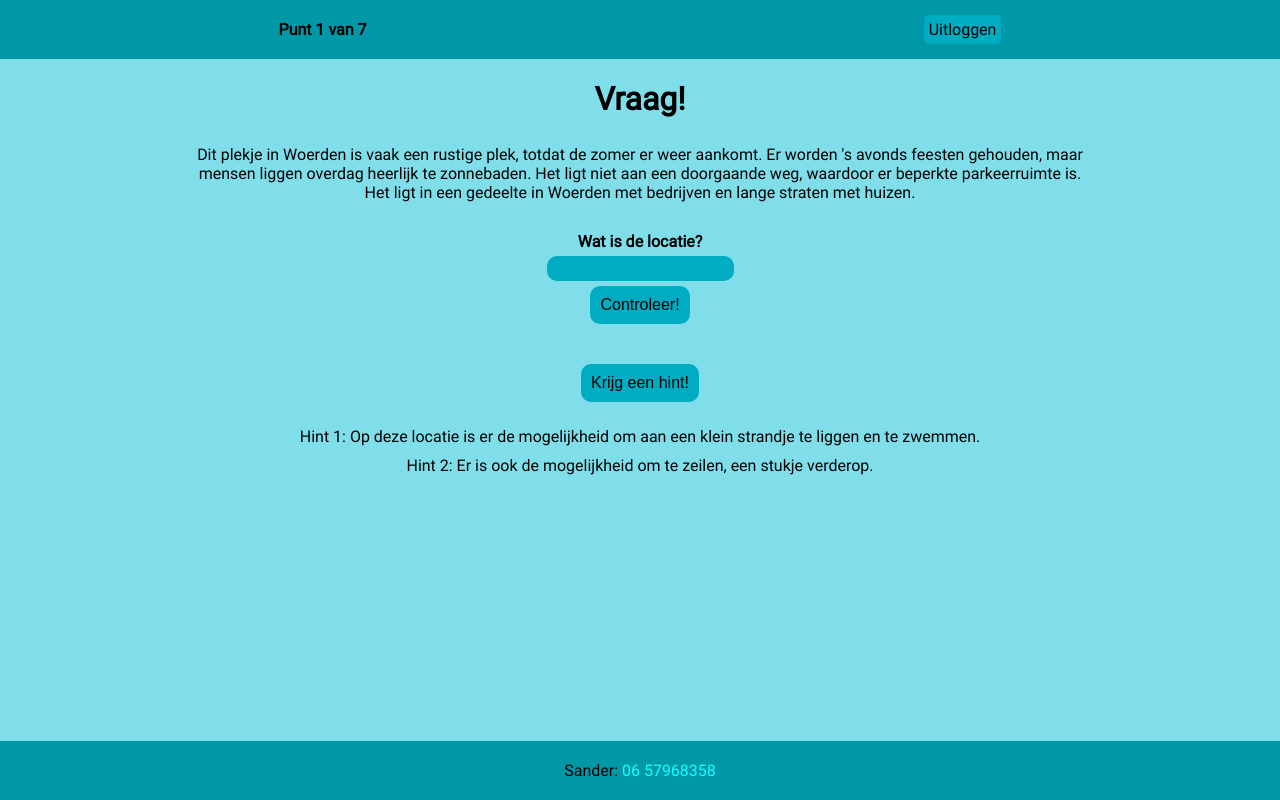
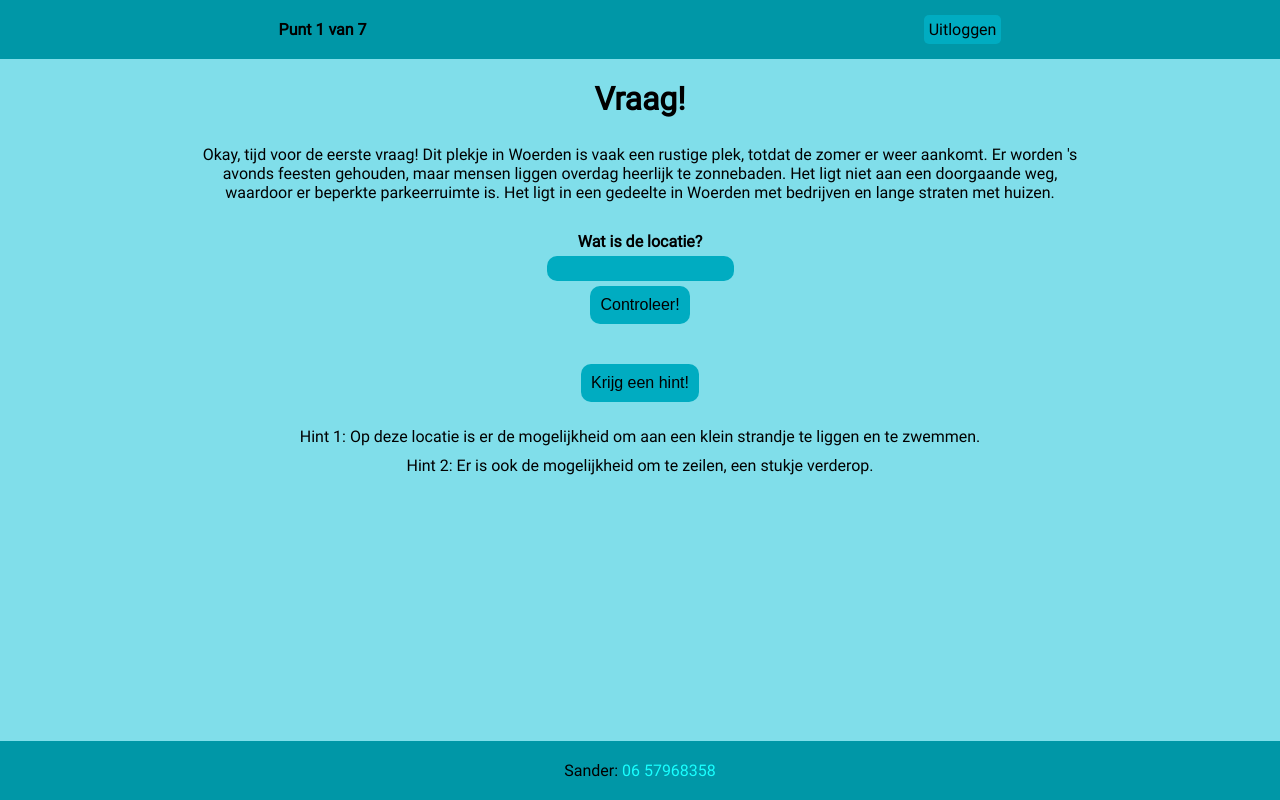
Before and after one commit to NickMous/fietspuzzeltocht, a PHP site: page /question.php in a window 1280 px wide. Run offline with PHP 8.4, Linux system fonts and the light colour scheme; the visitor is signed in with stand-in values (Sample User, id 1); tables that the repository leaves empty hold one stand-in row (values such as "Sample post").

Commit message:
'transfer files'

```diff
--- a/connect.php
+++ b/connect.php
@@ -1,7 +1,7 @@
 <?php
 
 ini_set('session.gc_maxlifetime', 3600);
-session_set_cookie_params(3600);
+session_set_cookie_params(['lifetime' => 3600, 'samesite' => 'Secure']);
 
 session_start();
 
--- a/question.php
+++ b/question.php
@@ -8,8 +8,8 @@ $vraag["kort"][1][1][0] = "Cattenbroekerplas";
 $vraag["kort"][1][1][1] = "De Singel";
 $vraag["kort"][1][1][2] = "Wijkpark Molenvliet";
 $vraag["kort"][1][1][3] = "Westdampark";
-$vraag["kort"][1][2][0] = "Dit plekje in Woerden is vaak een rustige plek, totdat de zomer er weer aankomt. Er worden 's avonds feesten gehouden, maar mensen liggen overdag heerlijk te zonnebaden.
-Het ligt niet aan een doorgaande weg, waardoor er beperkte parkeerruimte is. Het ligt in een gedeelte in Woerden met bedrijven en lange straten met huizen.";
+$vraag["kort"][1][2][0] = "Okay, tijd voor de eerste vraag! Dit plekje in Woerden is vaak een rustige plek, totdat de zomer er weer aankomt. Er worden 's avonds feesten gehouden, maar mensen liggen
+overdag heerlijk te zonnebaden. Het ligt niet aan een doorgaande weg, waardoor er beperkte parkeerruimte is. Het ligt in een gedeelte in Woerden met bedrijven en lange straten met huizen.";
 $vraag["kort"][1][2][1] = "Op deze locatie is er de mogelijkheid om aan een klein strandje te liggen en te zwemmen.";
 $vraag["kort"][1][2][2] = "Er is ook de mogelijkheid om te zeilen, een stukje verderop.";
 $vraag["kort"][1][2][3] = "Er worden ook festivals georganiseerd op deze locatie. Denk aan 90's on the beach!";
@@ -19,7 +19,7 @@ $vraag["kort"][2][1][0] = "Escapepool Woerden/Harmelen";
 $vraag["kort"][2][1][1] = "Escaperoom Woerden";
 $vraag["kort"][2][1][2] = "Boerderij de Boerinn";
 $vraag["kort"][2][1][3] = "Kameryck";
-$vraag["kort"][2][2][0] = "Op deze plek valt één van de leuke activiteiten van Woerden te doen. Het heeft wel een speciaal concept dat amper of nergens te vinden is.
+$vraag["kort"][2][2][0] = "Op naar de tweede! Op deze plek valt één van de leuke activiteiten van Woerden te doen. Het heeft wel een speciaal concept dat amper of nergens te vinden is.
  Het is in de open lucht, en dichtbij cattenbroekerplas.";
 $vraag["kort"][2][2][1] = "Je hebt hier andere spullen voor nodig dan je normale kleding.";
 $vraag["kort"][2][2][2] = "Denk aan duikspullen!";
@@ -32,7 +32,7 @@ $vraag["kort"][3][1][0] = "Herdenkingsmonument Harmelen";
 $vraag["kort"][3][1][1] = "Station Woerden";
 $vraag["kort"][3][1][2] = "Groenendijk Bedrijfskleding";
 $vraag["kort"][3][1][3] = "Oosteinde";
-$vraag["kort"][3][2][0] = "Een andere vraag dan de eerste twee! Waar is deze foto van, en wat zou de volgende locatie zijn?";
+$vraag["kort"][3][2][0] = "Een andere vraag dan de eerste twee: Waar is deze foto van, en wat zou de volgende locatie zijn?";
 $vraag["kort"][3][2][1] = "Op deze plek is een ramp gebeurd dat in het nieuws is geweest. Het dateert uit ongeveer een halve eeuw geleden.";
 $vraag["kort"][3][2][2] = "Deze plek heeft zijn eigen monument gekregen.";
 $vraag["kort"][3][2][3] = "Het is niet in Woerden te vinden, maar ligt op het traject van Woerden naar Utrecht.";
@@ -45,9 +45,9 @@ $vraag["kort"][4][1][1] = "De Boerinn";
 $vraag["kort"][4][1][2] = "Golfbaan Bentwoud";
 $vraag["kort"][4][1][3] = "BatensteinBuiten";
 $vraag["kort"][4][2][0] = "Rebustijd!";
-$vraag["kort"][4][2][1] = "Geen hints beschikbaar :)";
-$vraag["kort"][4][2][2] = "Geen hints beschikbaar :)";
-$vraag["kort"][4][2][3] = "Geen hints beschikbaar :)";
+$vraag["kort"][4][2][1] = "Geen hints beschikbaar ;)";
+$vraag["kort"][4][2][2] = "Geen hints beschikbaar ;)";
+$vraag["kort"][4][2][3] = "Geen hints beschikbaar ;)";
 $vraag["kort"][4][3][0] = "img";
 $vraag["kort"][4][3][1] = "media/images/tussenstop.png";
 
@@ -57,8 +57,8 @@ $vraag["kort"][5][1][0] = "De Schulenburch";
 $vraag["kort"][5][1][1] = "schulenburg";
 $vraag["kort"][5][1][2] = "schulenburg";
 $vraag["kort"][5][1][3] = "schulenburg";
-$vraag["kort"][5][2][0] = "De volgende locatie is een locatie waar sommige van onze leden zich ook huis houden! Deze locatie zit naast een sportvereniging, en deze locatie kan ook afgehuurd worden.
- Er zit zelfs nog een bibliotheek naast of erbij, dus kortom veelzijdig!";
+$vraag["kort"][5][2][0] = "En weer terug naar de eerste soort vragen. De volgende locatie is een locatie waar sommige van onze leden zich ook huis houden! Deze locatie zit naast een sportvereniging,
+en deze locatie kan ook afgehuurd worden.Er zit zelfs nog een bibliotheek naast of erbij, dus kortom veelzijdig!";
 $vraag["kort"][5][2][1] = "In dit gebouw bevindt muziekvereniging Nieuw Leven Kamerik.";
 $vraag["kort"][5][2][2] = "Op de weg van Kamerik naar Kanis is dit gebouw te vinden.";
 $vraag["kort"][5][2][3] = "Naast dit gebouw zit voetbalvereniging Kamerik.";
@@ -75,9 +75,41 @@ $vraag["kort"][6][2][1] = "Niet zo moeilijk denken hoor!";
 $vraag["kort"][6][2][2] = "Tja, waar zijn we vandaag gestart?";
 $vraag["kort"][6][2][3] = "Even die hersens laten kraken...";
 
-$vraag["lang"][1] = "snellerpoort";
-$vraag["lang"][2] = "vijverbos";
-$vraag["lang"][3] = "Kasteel de Haar";
+$vraag["lang"][1][0][0] = "snellerpoort";
+$vraag["lang"][1][1][0] = "Sporthal Snellerpoort";
+$vraag["lang"][1][1][1] = "Sporthal bij de Regenboogschool";
+$vraag["lang"][1][1][2] = "Thijs van der Polshal";
+$vraag["lang"][1][1][3] = "Sporthal Bullewijk";
+$vraag["lang"][1][2][0] = "In dit gebouw hebben een aantal grote concerten plaatsgevonden. Het ligt redelijk aan de rand van Woerden, waardoor er in de buurt niet veel gebeurt qua activiteiten.
+Er zijn wel meerdere sportclubs actief in en rondom het gebouw.";
+$vraag["lang"][1][2][1] = "Naast dit gebouw zit ook een middelbare school, en deze wordt ook afgehuurd door de school.";
+$vraag["lang"][1][2][2] = "Het bevindt zich in waterrijk.";
+$vraag["lang"][1][2][3] = "In de buurt zit een voetbalvereniging, namelijk SC Woerden.";
+
+$vraag["lang"][2][0][0] = "vijverbos";
+$vraag["lang"][2][1][0] = "Het Vijverbos";
+$vraag["lang"][2][1][1] = "Landgoed Bredius";
+$vraag["lang"][2][1][2] = "Linschoterbos";
+$vraag["lang"][2][1][3] = "Bos over Holland";
+$vraag["lang"][2][2][0] = "De volgende locatie is een bos buiten Woerden. De naam van het bos is afgeleid van een watertype.";
+$vraag["lang"][2][2][1] = "Het bos ligt nabij Harmelen";
+$vraag["lang"][2][2][2] = "Denk aan alle verschillende watertypes... Zee, meer, rivier, sloot, vijver...";
+$vraag["lang"][2][2][3] = "Het type water kan zich ook achter huizen bevinden.";
+
+$vraag["lang"][3][0][0] = "kasteel de haar";
+$vraag["lang"][3][0][1] = "de haar";
+$vraag["lang"][3][0][2] = "kasteel haar";
+$vraag["lang"][3][0][0] = "Kasteel de Haar";
+$vraag["lang"][3][0][0] = "Kasteel de Haar";
+$vraag["lang"][3][0][0] = "Kasteel de Haar";
+$vraag["lang"][3][0][0] = "Kasteel de Haar";
+$vraag["lang"][3][0][0] = "De volgende locatie is behoorlijk bekend in de buurt, maar ook door andere gedeeltes in Nederland door zijn uiterlijk en activiteiten. Het neemt een groot oppervlakte in
+beslag.";
+$vraag["lang"][3][0][0] = "Het gebouw staat al een behoorlijke tijd op zijn plek, en komt uit een tijdperk waar sommige festivals die er plaatsvinden hun thema's vandaan halen.";
+$vraag["lang"][3][0][0] = "Het gebouw is deels vernoemd naar het dorpje wat erbij ligt.";
+$vraag["lang"][3][0][0] = "Velen van de festivals zijn verkleed met een thema in gedachte wat heel stoer en leuk is als kind zijnde. Om zowel als rollenspel of als
+kleine poppetjes mee te spelen. Denk aan... de Efteling?";
+
 $vraag["lang"][4] = "Klein Limburg";
 $vraag["lang"][5] = "Kockengen";
 $vraag["lang"][6] = "Park de Grutto";
--- a/style.css
+++ b/style.css
@@ -31,6 +31,7 @@ body {
     font-family: Roboto;
     background-color: var(--200);
     margin: 0;
+    font-display: swap;
 }
 
 .flexcommon {
```
Also changed, not shown: index.php (+4 -4 lines), script.js (+0 -8 lines).
